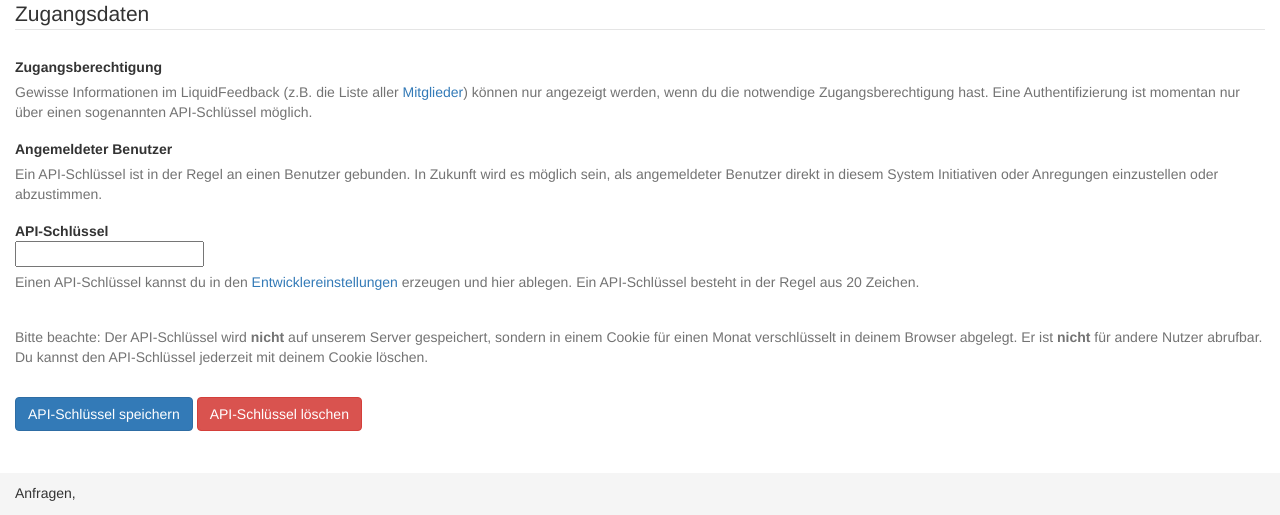
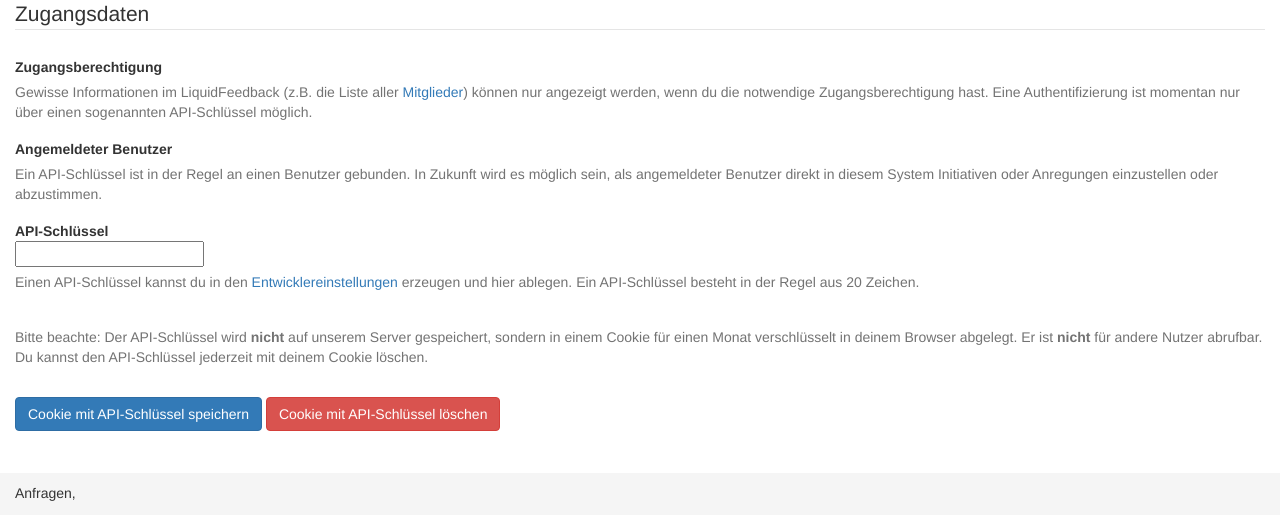
Before and after one commit to nlohmann/lqfb_viewer, a Python web app: template app/templates/settings.html in a window 1280 px wide. Shown: the part 499-1014 px from the top of the page. Run offline with Jinja, Linux system fonts and the light colour scheme; the template is opened without the code that fills it, so the values that code supplies are empty; some libraries are stand-ins or nearby versions.

Commit message:
- minor changes to the settings dialoge

```diff
--- a/app/server.py
+++ b/app/server.py
@@ -222,7 +222,7 @@
         rq = json.load(urllib2.urlopen(url, urllib.urlencode(data)))
 
         if rq['status'] == 'ok':
-            flash(u"Dein API-Schlüssel wurde akzeptiert.", "success")
+            flash(u"Dein API-Schlüssel wurde akzeptiert und verschlüsselt im Cookie gespeichert.", "success")
             session['session_key'] = rq['session_key']
         elif rq['status'] == 'forbidden':
             flash(u"Dein API-Schlüssel wurde nicht akzeptiert.", "error")
@@ -248,7 +248,7 @@
     # delete the key
     if request.method == 'POST' and 'delete_key' in request.form:
         session.clear()
-        flash(u"Der API-Schlüssel wurde gelöscht.", "success")
+        flash(u"Der API-Schlüssel wurde aus dem Cookie gelöscht.", "success")
 
         # get access level
         data = api_load('/info', session=session, forceLoad=True)
--- a/app/templates/settings.html
+++ b/app/templates/settings.html
@@ -56,8 +56,8 @@
         <div class="control-group">
           <label class="control-label"></label>
           <div class="controls">
-            <button name="submit_key" class="btn btn-primary">API-Schlüssel speichern</button>
-            <button name="delete_key" class="btn btn-danger">API-Schlüssel löschen</button>
+            <button name="submit_key" class="btn btn-primary"><i class="icon-save"></i> Cookie mit API-Schlüssel speichern</button>
+            <button name="delete_key" class="btn btn-danger"><i class="icon-trash"></i> Cookie mit API-Schlüssel löschen</button>
           </div>
         </div>
 
```
